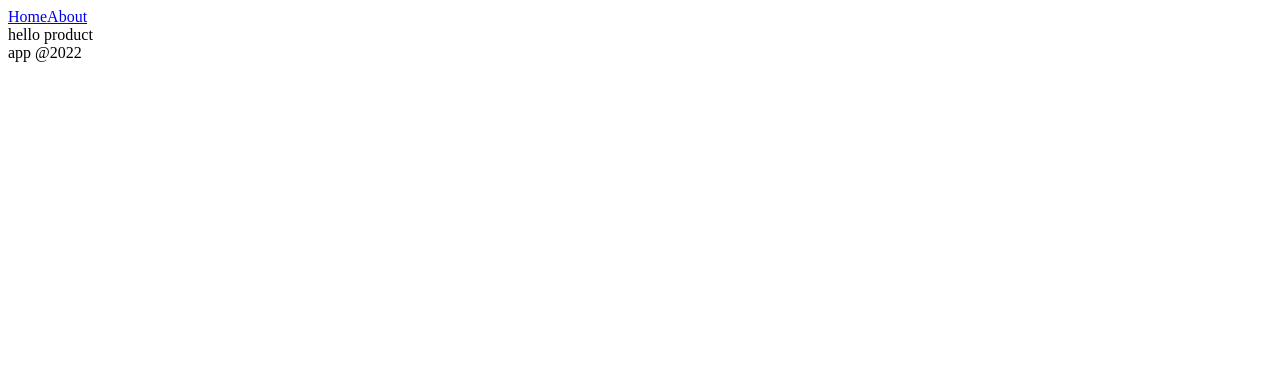
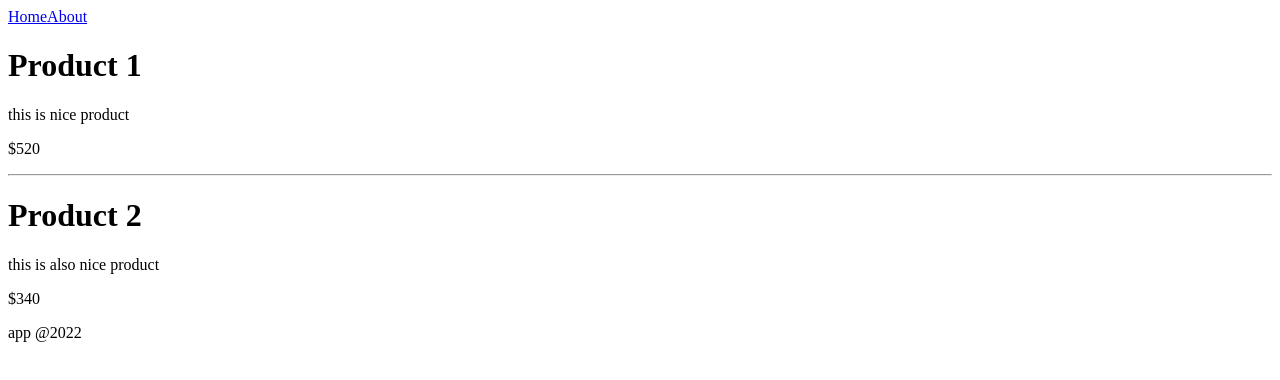
Before and after one commit to OzanOcak/my-next-app, a Next.js app: page /product in a window 1280 px wide. Shown: the top 380 px of the page. Built offline with nearby package versions, Linux system fonts and the light colour scheme.

Commit message:
product-page

```diff
--- /dev/null
+++ b/pages/product.js
@@ -0,0 +1,14 @@
+const Product = () => {
+  return (
+    <div>
+      <h1>Product 1</h1>
+      <p>this is nice product</p>
+      <p>$520</p>
+      <hr />
+      <h1>Product 2</h1>
+      <p>this is also nice product</p>
+      <p>$340</p>
+    </div>
+  );
+};
+export default Product;
```
Also changed, not shown: 1 other file (tests, documents, lock files or other folders).
